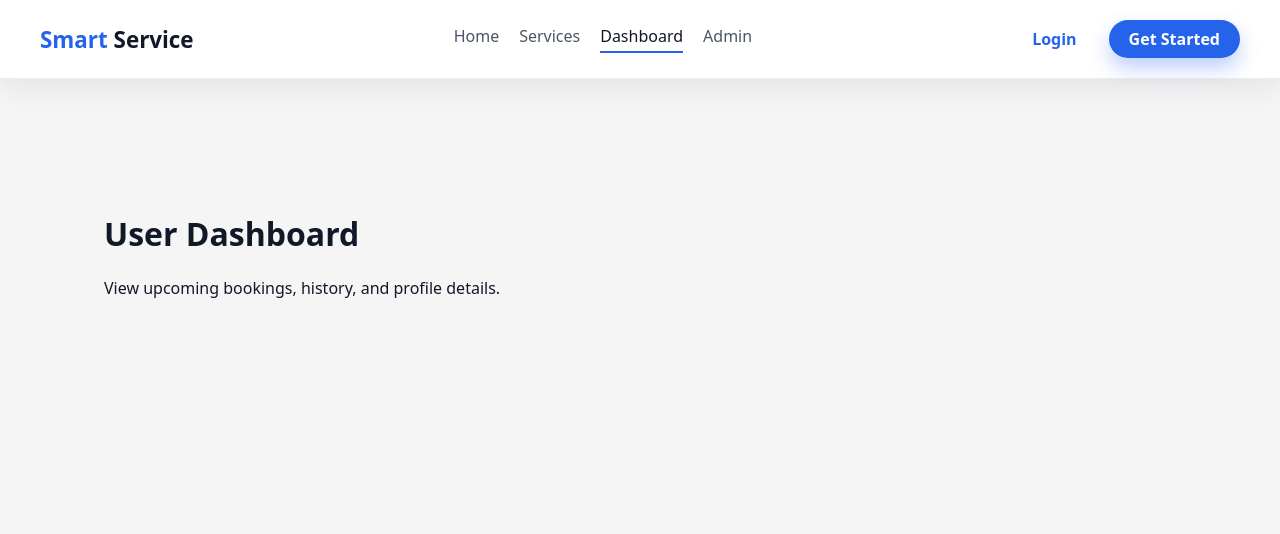
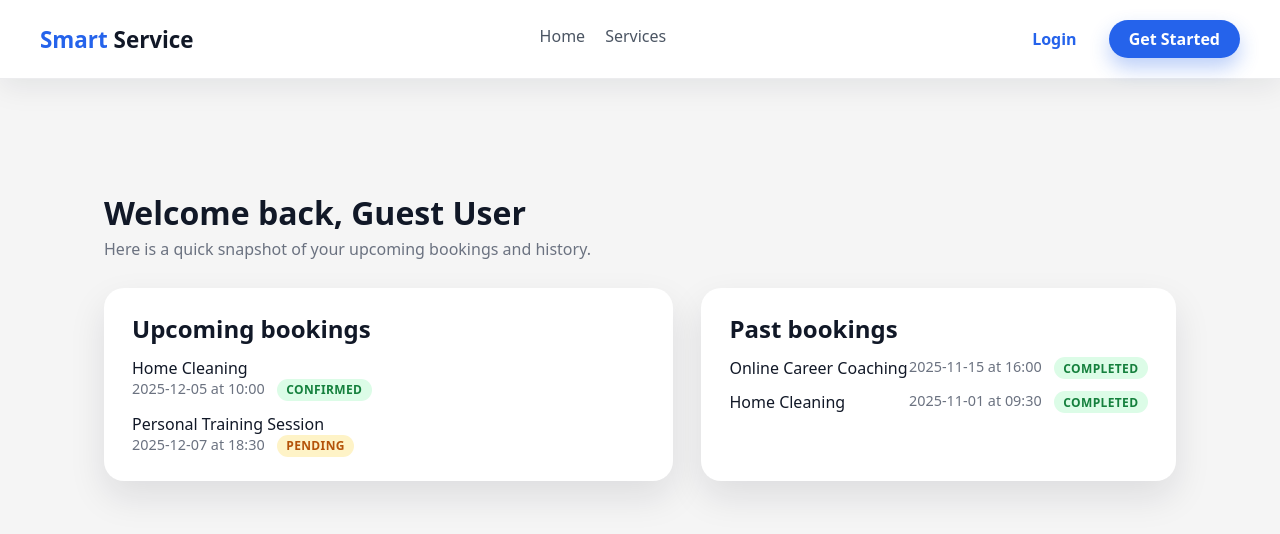
Before and after one commit to iqbal30003/Smart-Service-Booking-Platform, a React (Create React App) app in the folder client/: page /dashboard in a window 1280 px wide. Shown: the top 534 px of the page. Built offline with nearby package versions, Linux system fonts and the light colour scheme; sample sign-in values are in the browser's storage; the HTML template or start-up script is replaced by a standard one.

Commit message:
feat: Hide dashboard/admin

```diff
--- a/client/src/App.css
+++ b/client/src/App.css
@@ -263,3 +263,78 @@
   outline-offset: 1px;
   border-color: transparent;
 }
+
+.dashboard-grid {
+  display: grid;
+  grid-template-columns: minmax(0, 1.2fr) minmax(0, 1fr);
+  gap: 1.75rem;
+}
+
+@media (max-width: 900px) {
+  .dashboard-grid {
+    grid-template-columns: minmax(0, 1fr);
+  }
+}
+
+.dashboard-card {
+  background-color: #ffffff;
+  padding: 1.5rem 1.75rem;
+  border-radius: 1.25rem;
+  box-shadow: 0 16px 36px rgba(15, 23, 42, 0.1);
+}
+
+.dashboard-card h2 {
+  margin-top: 0;
+  margin-bottom: 0.75rem;
+}
+
+.dashboard-empty {
+  margin: 0.5rem 0 0;
+  color: #6b7280;
+}
+
+.booking-list {
+  list-style: none;
+  padding: 0;
+  margin: 0.5rem 0 0;
+  display: flex;
+  flex-direction: column;
+  gap: 0.75rem;
+}
+
+.booking-list__item {
+  display: flex;
+  justify-content: space-between;
+  align-items: center;
+}
+
+.booking-list__service {
+  font-weight: 500;
+}
+
+.booking-list__meta {
+  display: flex;
+  gap: 0.75rem;
+  font-size: 0.9rem;
+  color: #6b7280;
+}
+
+.status-pill {
+  padding: 0.15rem 0.6rem;
+  border-radius: 999px;
+  font-size: 0.75rem;
+  font-weight: 600;
+  text-transform: uppercase;
+  letter-spacing: 0.03em;
+}
+
+.status-pill--confirmed,
+.status-pill--completed {
+  background-color: #dcfce7;
+  color: #15803d;
+}
+
+.status-pill--pending {
+  background-color: #fef3c7;
+  color: #b45309;
+}
--- a/client/src/App.js
+++ b/client/src/App.js
@@ -2,6 +2,7 @@ import React from 'react';
 import { BrowserRouter, Routes, Route } from 'react-router-dom';
 import './App.css';
 import Navbar from './components/Navbar';
+import ProtectedRoute from './components/ProtectedRoute';
 import Home from './pages/Home';
 import AllServices from './pages/AllServices';
 import ServiceDetails from './pages/ServiceDetails';
@@ -24,10 +25,40 @@ function App() {
             <Route path="/services" element={<AllServices />} />
             <Route path="/services/:id" element={<ServiceDetails />} />
             <Route path="/book/:id" element={<BookingPage />} />
-            <Route path="/dashboard" element={<UserDashboard />} />
-            <Route path="/admin" element={<AdminDashboard />} />
-            <Route path="/admin/services" element={<AdminServiceManagement />} />
-            <Route path="/admin/bookings" element={<AdminBookingManagement />} />
+
+            <Route
+              path="/dashboard"
+              element={
+                <ProtectedRoute>
+                  <UserDashboard />
+                </ProtectedRoute>
+              }
+            />
+            <Route
+              path="/admin"
+              element={
+                <ProtectedRoute requireAdmin>
+                  <AdminDashboard />
+                </ProtectedRoute>
+              }
+            />
+            <Route
+              path="/admin/services"
+              element={
+                <ProtectedRoute requireAdmin>
+                  <AdminServiceManagement />
+                </ProtectedRoute>
+              }
+            />
+            <Route
+              path="/admin/bookings"
+              element={
+                <ProtectedRoute requireAdmin>
+                  <AdminBookingManagement />
+                </ProtectedRoute>
+              }
+            />
+
             <Route path="/login" element={<Login />} />
             <Route path="/register" element={<Register />} />
           </Routes>
--- a/client/src/components/Navbar.js
+++ b/client/src/components/Navbar.js
@@ -4,8 +4,6 @@ import { NavLink } from 'react-router-dom';
 const navLinks = [
   { to: '/', label: 'Home' },
   { to: '/services', label: 'Services' },
-  { to: '/dashboard', label: 'Dashboard' },
-  { to: '/admin', label: 'Admin' },
 ];
 
 function Navbar() {
--- /dev/null
+++ b/client/src/components/ProtectedRoute.js
@@ -0,0 +1,19 @@
+import React from 'react';
+import { Navigate } from 'react-router-dom';
+
+function ProtectedRoute({ children, requireAdmin }) {
+  const token = localStorage.getItem('ssbp_token');
+  const role = localStorage.getItem('ssbp_role');
+
+  if (!token) {
+    return <Navigate to="/login" replace />;
+  }
+
+  if (requireAdmin && role !== 'admin') {
+    return <Navigate to="/" replace />;
+  }
+
+  return children;
+}
+
+export default ProtectedRoute;
--- /dev/null
+++ b/client/src/data/bookings.js
@@ -0,0 +1,33 @@
+export const upcomingBookings = [
+  {
+    id: 'bk-101',
+    serviceTitle: 'Home Cleaning',
+    date: '2025-12-05',
+    time: '10:00',
+    status: 'confirmed',
+  },
+  {
+    id: 'bk-102',
+    serviceTitle: 'Personal Training Session',
+    date: '2025-12-07',
+    time: '18:30',
+    status: 'pending',
+  },
+];
+
+export const pastBookings = [
+  {
+    id: 'bk-090',
+    serviceTitle: 'Online Career Coaching',
+    date: '2025-11-15',
+    time: '16:00',
+    status: 'completed',
+  },
+  {
+    id: 'bk-089',
+    serviceTitle: 'Home Cleaning',
+    date: '2025-11-01',
+    time: '09:30',
+    status: 'completed',
+  },
+];
--- a/client/src/pages/UserDashboard.js
+++ b/client/src/pages/UserDashboard.js
@@ -1,10 +1,65 @@
 import React from 'react';
+import { upcomingBookings, pastBookings } from '../data/bookings';
 
 function UserDashboard() {
+  const userName = 'Guest User'; // TODO: replace with real user name from auth context
+
   return (
     <main className="page">
-      <h1>User Dashboard</h1>
-      <p>View upcoming bookings, history, and profile details.</p>
+      <header className="page-header">
+        <h1>Welcome back, {userName}</h1>
+        <p>Here is a quick snapshot of your upcoming bookings and history.</p>
+      </header>
+
+      <section className="dashboard-grid">
+        <article className="dashboard-card">
+          <h2>Upcoming bookings</h2>
+          {upcomingBookings.length === 0 ? (
+            <p className="dashboard-empty">You have no upcoming bookings yet.</p>
+          ) : (
+            <ul className="booking-list">
+              {upcomingBookings.map((booking) => (
+                <li key={booking.id} className="booking-list__item">
+                  <div>
+                    <div className="booking-list__service">{booking.serviceTitle}</div>
+                    <div className="booking-list__meta">
+                      <span>
+                        {booking.date} at {booking.time}
+                      </span>
+                      <span className={`status-pill status-pill--${booking.status}`}>
+                        {booking.status}
+                      </span>
+                    </div>
+                  </div>
+                </li>
+              ))}
+            </ul>
+          )}
+        </article>
+
+        <article className="dashboard-card">
+          <h2>Past bookings</h2>
+          {pastBookings.length === 0 ? (
+            <p className="dashboard-empty">No past bookings yet.</p>
+          ) : (
+            <ul className="booking-list booking-list--compact">
+              {pastBookings.map((booking) => (
+                <li key={booking.id} className="booking-list__item">
+                  <div className="booking-list__service">{booking.serviceTitle}</div>
+                  <div className="booking-list__meta">
+                    <span>
+                      {booking.date} at {booking.time}
+                    </span>
+                    <span className={`status-pill status-pill--${booking.status}`}>
+                      {booking.status}
+                    </span>
+                  </div>
+                </li>
+              ))}
+            </ul>
+          )}
+        </article>
+      </section>
     </main>
   );
 }
```
